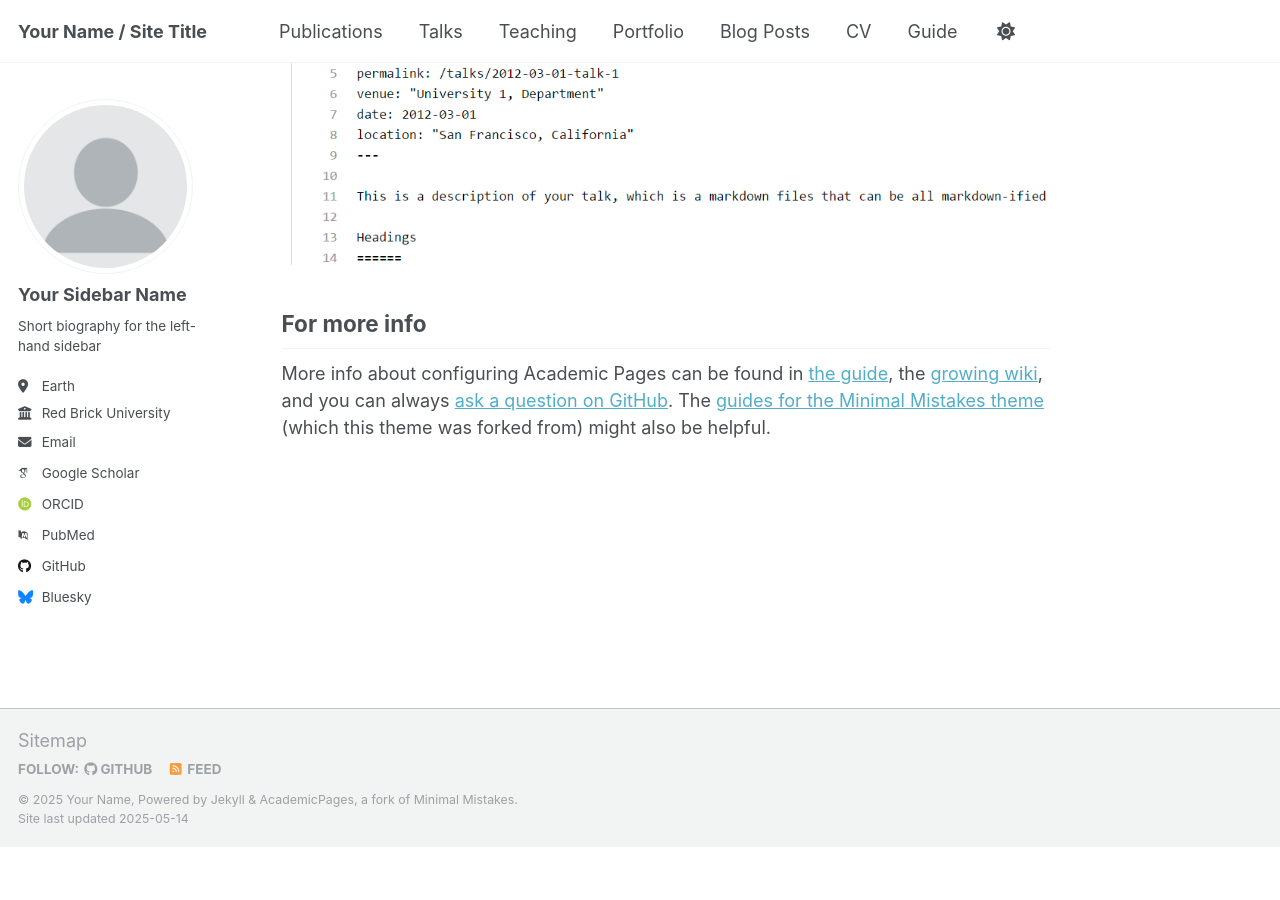
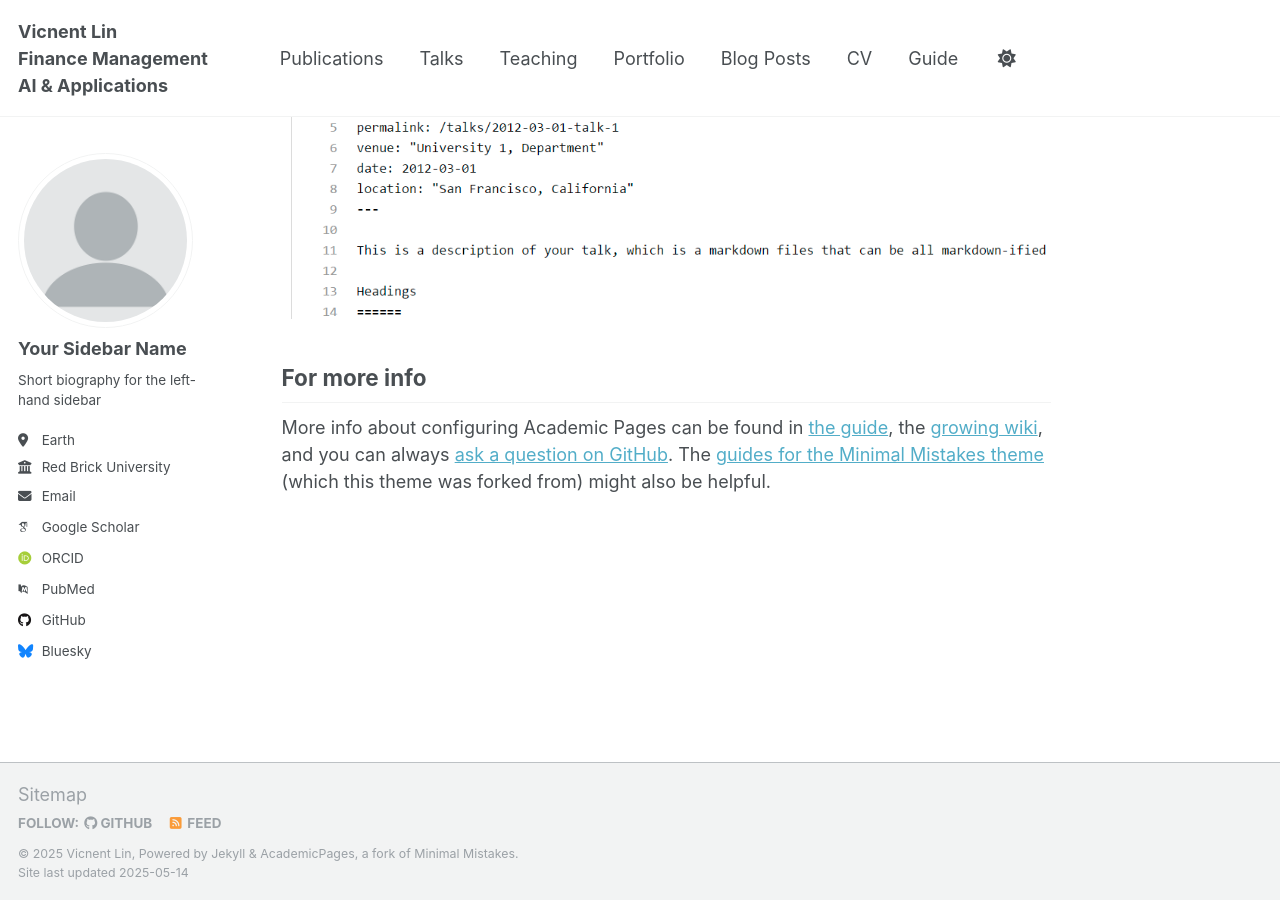
Before and after one commit to shlin1974/shlin1974.github.io, a Jekyll site: the page built from _pages/about.md, in a window 1280 px wide and 900 px high, scrolled down 2690 px. Built offline with Jekyll 4.4.1, drawn with Linux system fonts in a browser that asks for light colours; some web fonts are replaced; before the commit the page ends 3536 px from its top, so only the background shows below that.

Commit message:
Update site configuration and Gemfile for improved project setup. Changed site title and author details in _config.yml, updated repository URL, and added new gems for Jekyll support in Gemfile.

```diff
--- a/_config.yml
+++ b/_config.yml
@@ -9,13 +9,13 @@
 # Basic Site Settings
 locale                   : "en-US"
 site_theme               : "default"
-title                    : "Your Name / Site Title"
+title                    : "Vicnent Lin <br> Finance Management <br>AI & Applications"
 title_separator          : "-"
-name                     : &name "Your Name"
+name                     : &name "Vicnent Lin"
 description              : &description "personal description"
-url                      : https://academicpages.github.io # the base hostname & protocol for your site e.g. "https://[your GitHub username].github.io" or if you already have some other page hosted on Github then use "https://[your GitHub username].github.io/[Your Repo Name]"
+url                      : "https://shlin1974.github.io" # the base hostname & protocol for your site
 baseurl                  : "" # the subpath of your site, e.g. "/blog"
-repository               : "academicpages/academicpages.github.io"
+repository               : "shlin1974/shlin1974.github.io"
 
 # Site Author - The following control what appear as part of the author content on the side bar.
 #               If a field is blank the icon and link will not appear, otherwise it will be shown.
```
Also changed, not shown: Gemfile (+6 -4 lines).
